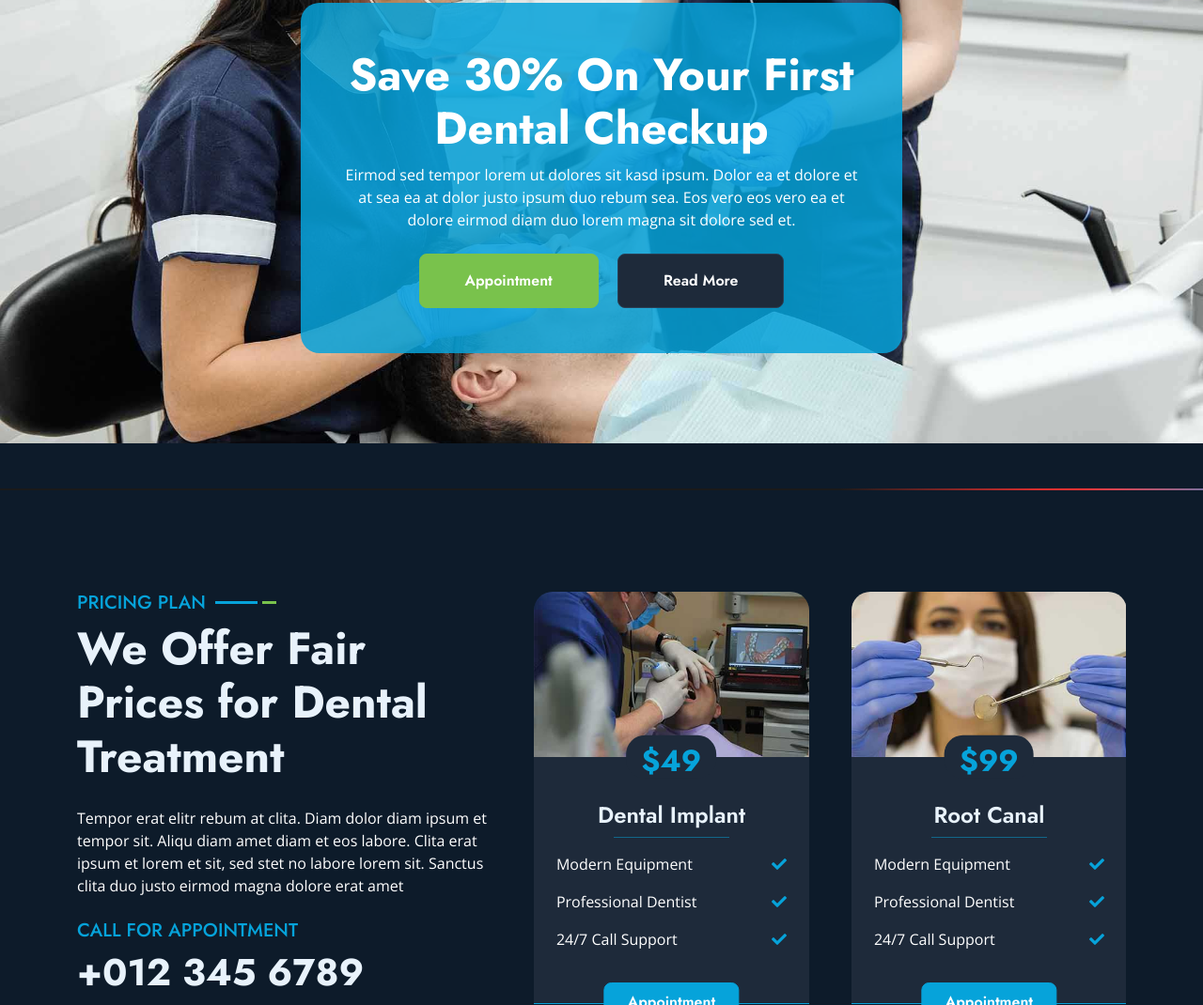
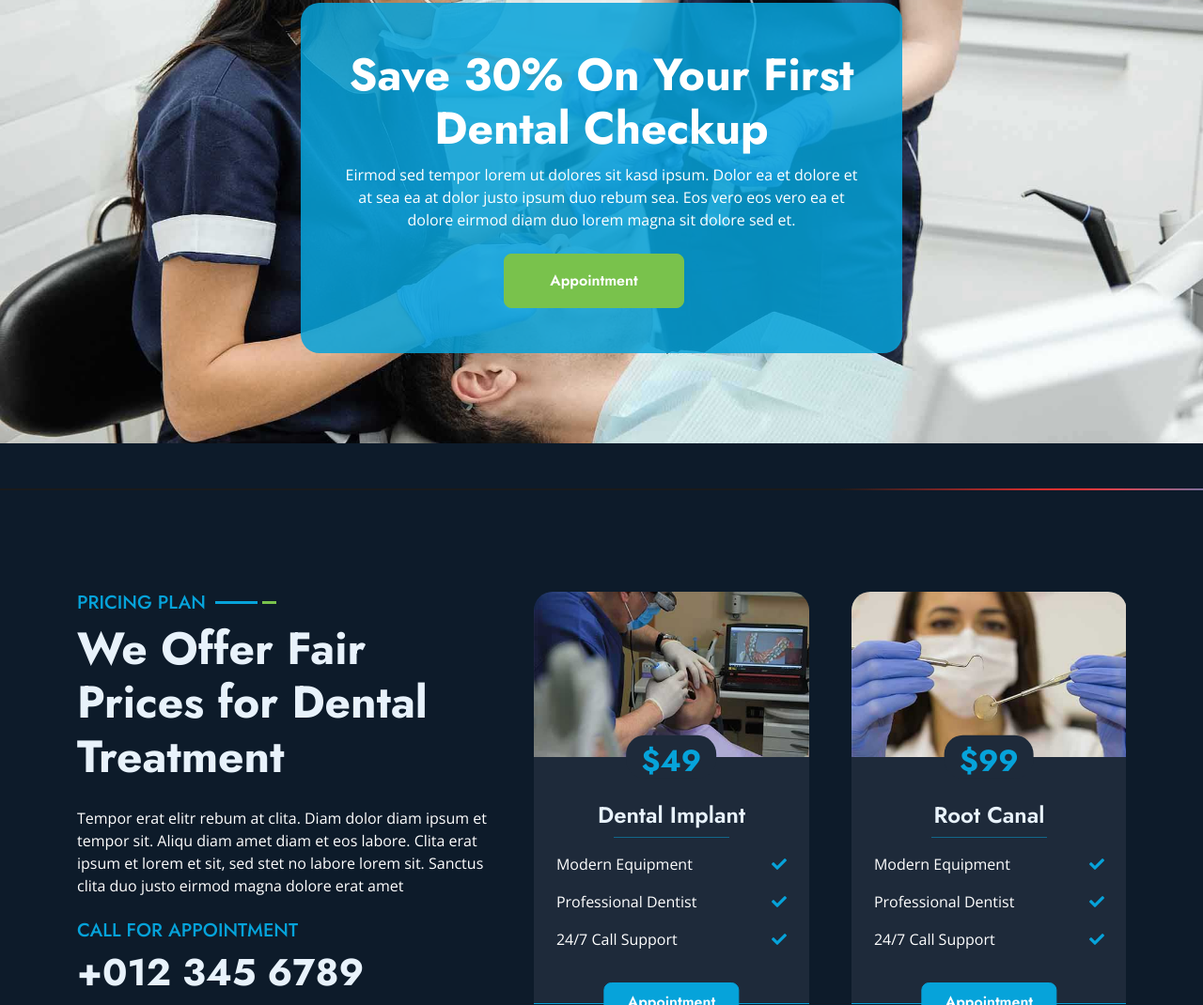
Before and after one commit to vishva-nariya/NeoMax, a plain HTML site: page index.html in a window 1280 px wide. Shown: the part 3122-4192 px from the top of the page at 94% size. Drawn offline with nearby package versions, Linux system fonts and the light colour scheme.

Commit message:
Comment out 'Read More' button in index.html

```diff
--- a/index.html
+++ b/index.html
@@ -394,7 +394,7 @@
                         <h1 class="display-5 text-white">Save 30% On Your First Dental Checkup</h1>
                         <p class="text-white mb-4">Eirmod sed tempor lorem ut dolores sit kasd ipsum. Dolor ea et dolore et at sea ea at dolor justo ipsum duo rebum sea. Eos vero eos vero ea et dolore eirmod diam duo lorem magna sit dolore sed et.</p>
                         <a href="appointment.html" class="btn btn-secondary py-3 px-5 me-3">Appointment</a>
-                        <a href="" class="btn btn-light py-3 px-5">Read More</a>
+                        <!-- <a href="" class="btn btn-light py-3 px-5">Read More</a> -->
                     </div>
                 </div>
             </div>
```
